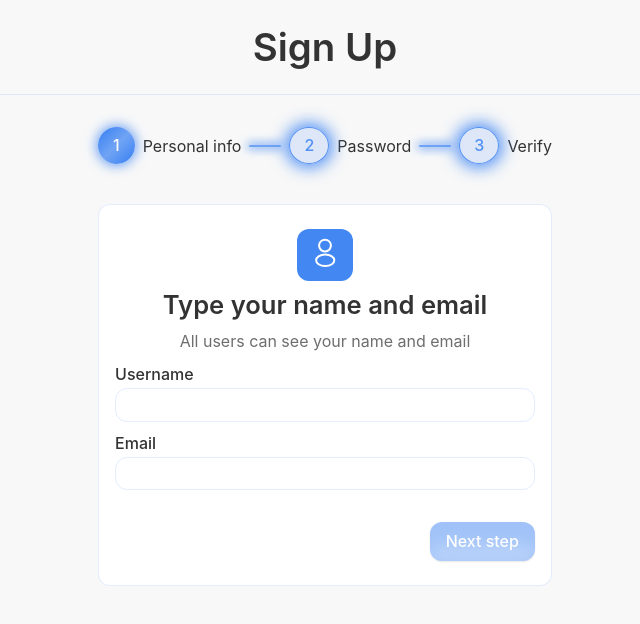
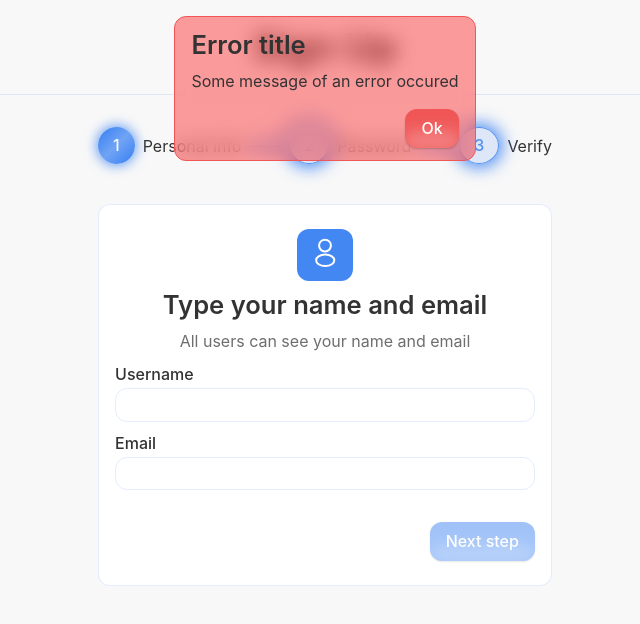
Before and after one commit to adoppp/achat, a React (Vite) app: page /auth/signup in a window 1280 px wide. Shown: the top 624 px of the page, without its empty margins (315-955 px from the left). Built offline with nearby package versions, Linux system fonts and the light colour scheme.

Commit message:
Error v1 (v2 in public)

```diff
--- /dev/null
+++ b/src/components/ErrorWrapper/ErrorWrapper.module.scss
@@ -0,0 +1,45 @@
+@use '@/styles/typography' as *;
+@use '@/styles/colors' as *;
+@use '@/styles/variables' as *;
+
+.error {
+    position: absolute;
+    top: 16px;
+
+    display: flex;
+    justify-content: center;
+
+    width: inherit;
+
+    &__wrapper {
+        background-color: $error-fog;
+        backdrop-filter: blur(10px);
+
+        min-width: 280px;
+
+        padding: 12px 16px;
+        border: 1px solid $error;
+        border-radius: $border-radius;
+    }
+
+    &__title {
+        @include heading(h2);
+
+        color: var(--text-primary);
+
+        margin-bottom: 8px
+    }
+
+    &__message {
+        @include text();
+
+        color: var(--text-primary);
+    }
+
+    &__button {
+        width: fit-content;
+        margin-left: auto;
+
+        margin-top: 16px;
+    }
+}
--- /dev/null
+++ b/src/components/ErrorWrapper/ErrorWrapper.tsx
@@ -0,0 +1,31 @@
+import { Button } from '@/ui/Button/Button';
+import classNames from 'classnames/bind';
+import type { FC } from 'react';
+
+import styles from '@/components/ErrorWrapper/ErrorWrapper.module.scss';
+
+export interface ErrorWrapperProps {
+    title: string | null;
+    message: string | null;
+    cb?: () => void;
+}
+
+const cn = classNames.bind(styles);
+
+export const ErrorWrapper: FC<ErrorWrapperProps> = ({ title, message, cb }) => {
+    return (
+        <div className={cn('error')}>
+            <div className={cn('error__wrapper')}>
+                <h2 className={cn('error__title')}>{title}</h2>
+                <p className={cn('error__message')}>{message}</p>
+                {
+                    cb && (
+                        <div className={cn('error__button')}>
+                            <Button variant="error" onClick={cb}>Ok</Button>
+                        </div>
+                    )
+                }
+            </div>
+        </div>
+    );
+};
--- a/src/components/Loader/Loader.tsx
+++ b/src/components/Loader/Loader.tsx
@@ -1,11 +1,9 @@
-import classNames from "classnames/bind"
-import type { FC } from "react"
 import styles from '@/components/Loader/Loader.module.scss';
+import classNames from 'classnames/bind';
+import type { FC } from 'react';
 
 const cn = classNames.bind(styles);
 
 export const Loader: FC = () => {
-    return (
-        <span className={cn('loader')}></span>
-    )
-}
+    return <div className={cn('loader')}></div>;
+};
--- /dev/null
+++ b/src/components/ModalWrapper/ModalWrapper.tsx
@@ -0,0 +1,10 @@
+import type { FC, ReactNode } from 'react';
+import { createPortal } from 'react-dom';
+
+interface ModalWrapperProps {
+    children: ReactNode;
+}
+
+export const ModalWrapper: FC<ModalWrapperProps> = ({ children }) => {
+    return createPortal(children, document.body);
+};
--- a/src/sections/auth/SignUpForm/Progress/Progress.tsx
+++ b/src/sections/auth/SignUpForm/Progress/Progress.tsx
@@ -36,5 +36,10 @@ export const Progress: FC<ProgressProps> = ({ step }) => {
         );
     });
 
-    return <ul className={cn('signup__progress--list')}>{items}</ul>;
+    return (
+        <div className={cn('signup__progress')}>
+
+            <ul className={cn('signup__progress--list')}>{items}</ul>
+        </div>
+    );
 };
--- a/src/sections/auth/SignUpForm/SignUpForm.hooks.tsx
+++ b/src/sections/auth/SignUpForm/SignUpForm.hooks.tsx
@@ -1,3 +1,5 @@
+import type { ErrorWrapperProps } from '@/components/ErrorWrapper/ErrorWrapper';
+import { emailRegex } from '@/constants/regex';
 import { useState, type FormEvent } from 'react';
 import { STEPS, stepComponents, type Step } from './SignUpForm.config';
 import type {
@@ -7,9 +9,6 @@ import type {
     FormState,
     IsPasswordValid,
 } from './SignUpForm.types';
-import { emailRegex } from '@/constants/regex';
-import { signUpAuth } from '@/services/auth.service';
-import { sendEmailVerification } from 'firebase/auth';
 
 const initialFormState: FormState = {
     username: '',
@@ -36,6 +35,10 @@ export const useSignUpForm = () => {
     const [passwdErrors, setPasswdErrors] = useState<IsPasswordValid>(initialIsPasswordValid);
     const [step, setStep] = useState<Step>(1);
     const [isLoading, setIsLoading] = useState<boolean>(false);
+    const [globalError, setGlobalError] = useState<Omit<ErrorWrapperProps, 'cb'>>({
+        title: null,
+        message: null,
+    });
     const maxStep = STEPS.length;
     const ActiveStepComponent = stepComponents[step];
 
@@ -50,7 +53,7 @@ export const useSignUpForm = () => {
     const canGoNext = () => {
         if (step === 1) {
             return Boolean(
-                !errorState.username && !errorState.email && formState.username && formState.email
+                !errorState.username && !errorState.email && formState.username && formState.email,
             );
         }
 
@@ -60,6 +63,8 @@ export const useSignUpForm = () => {
 
         return true;
     };
+
+    const resetError = () => setGlobalError({ title: null, message: null });
 
     const handleOnChange = (field: FieldTypes) => (value: string) => {
         setFormState((prev) => {
@@ -76,7 +81,7 @@ export const useSignUpForm = () => {
             return next;
         });
 
-        console.log(passwdErrors)
+        console.log(passwdErrors);
     };
 
     const validatePassword = (password: string): IsPasswordValid => {
@@ -108,7 +113,7 @@ export const useSignUpForm = () => {
                 return null;
 
             case 'email':
-                if (!value.toLowerCase().match(emailRegex)) return 'Invalid email'
+                if (!value.toLowerCase().match(emailRegex)) return 'Invalid email';
                 return null;
 
             default:
@@ -120,9 +125,10 @@ export const useSignUpForm = () => {
         event.preventDefault();
 
         const isValid = Object.values(passwdErrors).every(Boolean);
-        const isErrors = Object.values(errorState).some(value => value !== null);
+        const isErrors = Object.values(errorState).some((value) => value !== null);
 
-        setIsLoading(true)
+        setGlobalError({ title: 'error', message: 'error' });
+        // setIsLoading(true);
         // if (isValid && !isErrors) {
         //     try {
         //         setIsLoading(true);
@@ -136,8 +142,14 @@ export const useSignUpForm = () => {
         //         setIsLoading(false);
 
         //         _next();
-        //     } catch (error) {
+        //     } catch (error: unknown) {
         //         setIsLoading(false);
+
+        //         if (error instanceof Error) {
+        //             setGlobalError({ title: 'Unexcepted error', message: error.message })
+        //         } else if (error instanceof FirebaseError) {
+        //             setGlobalError({ title: `${error.name}; ${error.code}`, message: error.message });
+        //         }
         //     } finally {
         //         setIsLoading(false);
         //     }
@@ -151,6 +163,8 @@ export const useSignUpForm = () => {
         isLoading,
         step,
         maxStep,
+        globalError,
+        resetError,
         ActiveStepComponent,
         canGoNext,
         _prev,
--- a/src/sections/auth/SignUpForm/SignUpForm.tsx
+++ b/src/sections/auth/SignUpForm/SignUpForm.tsx
@@ -1,11 +1,11 @@
-import type { FC } from "react";
-import classNames from "classnames/bind";
+import classNames from 'classnames/bind';
+import type { FC } from 'react';
 
 import styles from '@/sections/auth/SignUpForm/SignUpForm.module.scss';
+import { Progress } from './Progress/Progress';
 import { useSignUpForm } from './SignUpForm.hooks';
-import { IconCheckMark } from '@/assets/svg';
-import { Button } from '@/ui/Button/Button';
-import { Progress } from './Progress/Progress';
+import { ModalWrapper } from '@/components/ModalWrapper/ModalWrapper';
+import { ErrorWrapper } from '@/components/ErrorWrapper/ErrorWrapper';
 
 const cn = classNames.bind(styles);
 
@@ -17,20 +17,20 @@ export const SignUpForm: FC = () => {
         step,
         maxStep,
         isLoading,
+        globalError,
+        resetError,
         ActiveStepComponent,
         canGoNext,
         _prev,
         _next,
         handleOnChange,
-        handleSubmit
+        handleSubmit,
     } = useSignUpForm();
 
     return (
         <div className={cn('signup')}>
             <div className={cn('signup__content')}>
-                <div className={cn('signup__progress')}>
-                    <Progress step={step} />
-                </div>
+                <Progress step={step} />
 
                 <ActiveStepComponent
                     formState={formState}
@@ -46,6 +46,16 @@ export const SignUpForm: FC = () => {
                     onSubmit={handleSubmit}
                 />
             </div>
+
+            <ModalWrapper>
+                <ErrorWrapper title='Error title' message='Some message of an error occured' cb={resetError}  />
+            </ModalWrapper>
+
+            {globalError.title && globalError.message && (
+                <ModalWrapper>
+                    <ErrorWrapper title={globalError.title} message={globalError.message} cb={resetError} />
+                </ModalWrapper>
+            )}
         </div>
     );
 };
--- a/src/styles/_colors.scss
+++ b/src/styles/_colors.scss
@@ -1,3 +1,6 @@
 $error: rgb(240, 86, 86);
+$error-hover: rgba(240, 86, 86, 0.822);
+$error-active: rgba(240, 86, 86, 0.699);
+$error-fog: rgba(255, 26, 26, 0.425);
 $warning: rgb(220, 176, 72);
 $success: rgb(58, 191, 89);
--- a/src/ui/Button/Button.module.scss
+++ b/src/ui/Button/Button.module.scss
@@ -176,6 +176,74 @@
     }
 }
 
+.error {
+    position: relative;
+
+    background-color: $error;
+    color: #fff;
+
+    overflow: hidden;
+
+    box-shadow: 0 1px 2px 0 rgba(0, 0, 0, 0.2);
+
+    &:hover:not(:disabled) {
+        background-color: $error-hover;
+
+        box-shadow: 0 2px 6px 8px $error-fog;
+    }
+
+    &:active:not(:disabled) {
+        background-color: $error-active;
+        box-shadow: 0 1px 6px 8px $error-fog;
+    }
+
+    &:disabled {
+        color: #fff;
+    }
+
+    & .loader::after {
+        border: 2px solid rgba(255, 255, 255, 0.3);
+        border-top-color: #fff;
+    }
+
+    & .content svg {
+        stroke: #fff;
+    }
+
+    &::after {
+        content: "";
+        position: absolute;
+        inset: 0;
+
+        background: linear-gradient(
+            0deg,
+            transparent 20%,
+            rgba(255, 255, 255, 0.5) 50%,
+            transparent 80%
+        );
+        background-size: 100% 200%;
+        background-position: 0 0;
+
+        filter: blur(8px);
+        opacity: 0.9;
+
+        pointer-events: none;
+        transition: $transition-smooth;
+    }
+
+    &:hover:not(:disabled)::after {
+        opacity: 0.6;
+
+        background-position: 0 100%;
+    }
+
+    &:active:not(:disabled)::after {
+        opacity: 0.4;
+
+        background-position: 0 50%;
+    }
+}
+
 .content {
     display: flex;
     justify-content: center;
--- a/src/ui/Button/Button.tsx
+++ b/src/ui/Button/Button.tsx
@@ -4,7 +4,7 @@ import classNames from 'classnames/bind';
 import styles from '@/ui/Button/Button.module.scss';
 
 interface ButtonProps extends ButtonHTMLAttributes<HTMLButtonElement> {
-    variant?: 'primary' | 'secondary';
+    variant?: 'primary' | 'secondary' | 'error';
     size?: 's' | 'm' | 'l';
     customClassName?: string;
 
```
Also changed, not shown: src/components/Loader/Loader.module.scss (+14 -18 lines), src/sections/auth/SignUpForm/steps/StepPassword/StepPassword.tsx (+18 -13 lines), 1 other file (tests, documents, lock files or other folders).
